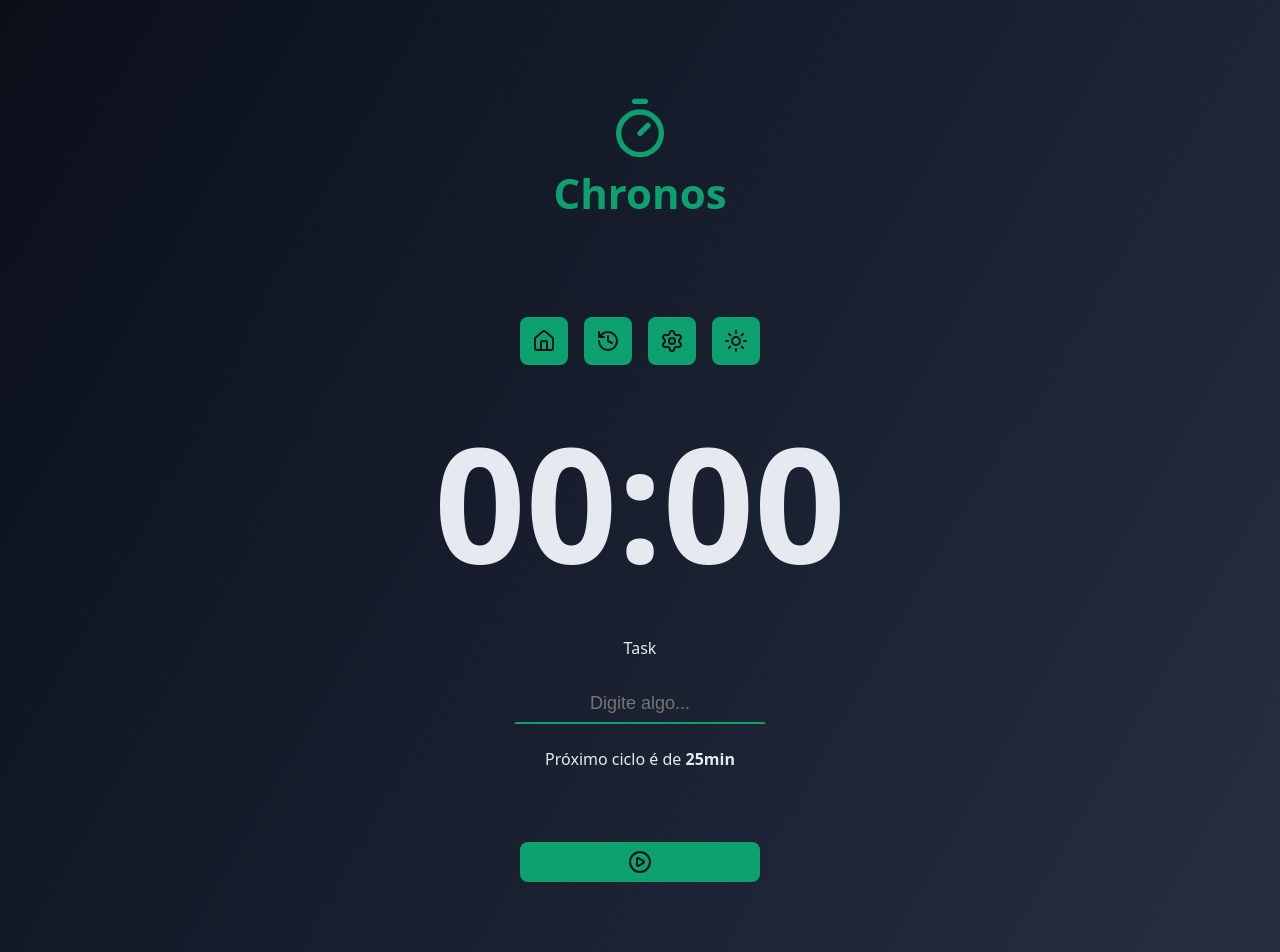
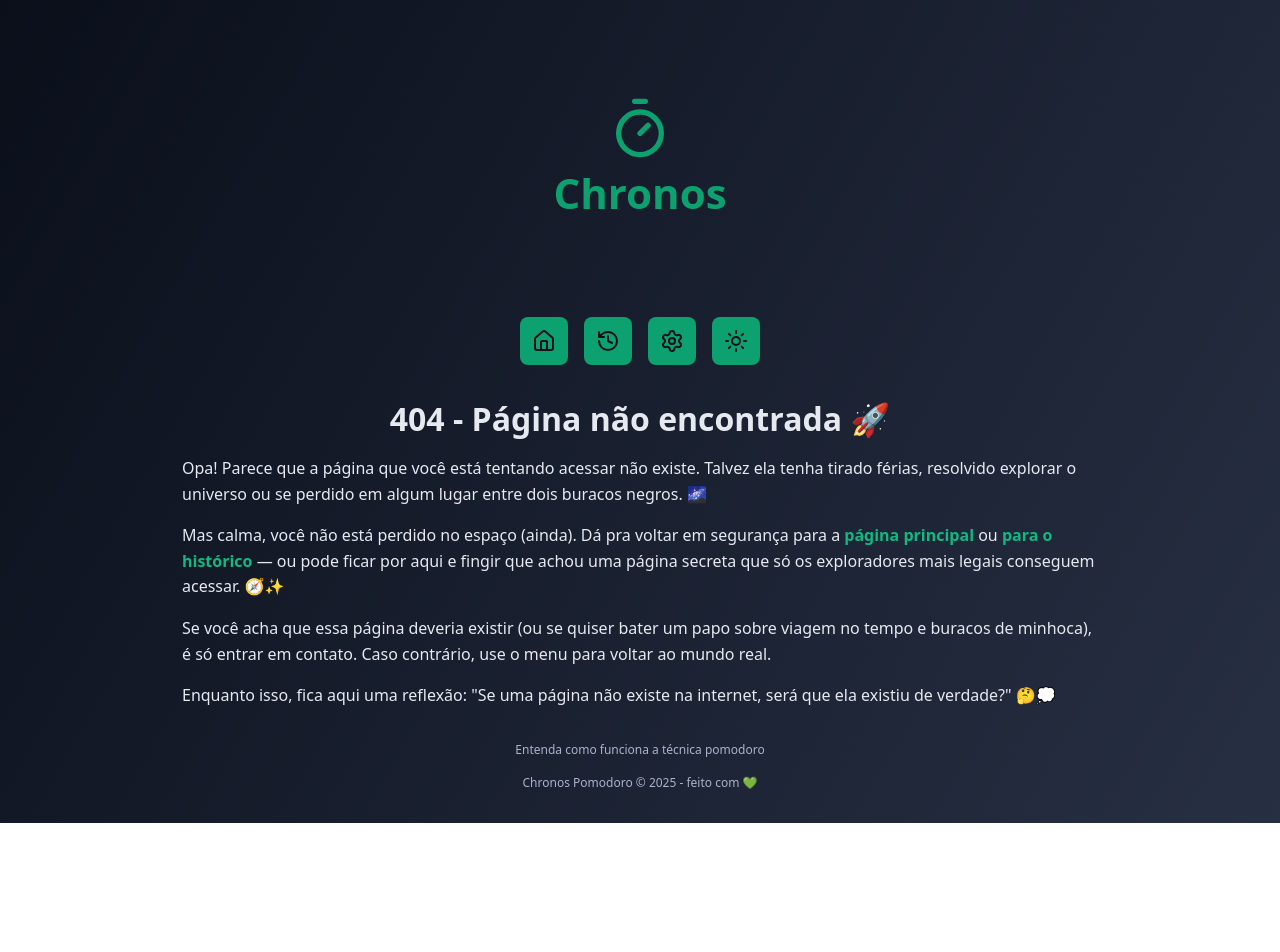
Before and after one commit to juliocesar249/chronos-udemy, a React (Vite) app: page /settings in a window 1280 px wide. Shown: the top 952 px of the page. After the commit the page ends 823 px from the top, so only its background shows below. Built offline with nearby package versions, Linux system fonts and the light colour scheme.

Commit message:
adicionado: react-router e Links adicionado

```diff
--- a/package.json
+++ b/package.json
@@ -13,6 +13,7 @@
     "lucide-react": "^0.541.0",
     "react": "^19.1.1",
     "react-dom": "^19.1.1",
+    "react-router": "^7.8.2",
     "react-toastify": "^11.0.5"
   },
   "devDependencies": {
--- a/src/App.tsx
+++ b/src/App.tsx
@@ -1,15 +1,14 @@
-import { Home } from './pages/home';
 import { TaskContextProvider } from './contexts/TaskContext/TaskContextProvider';
 import './styles/theme.css';
 import './styles/global.css';
-import { Bounce, ToastContainer } from 'react-toastify';
 import { MessagesContainer } from './components/MessagesContainer';
+import { MainRouter } from './routers/MainRouter';
 
 export function App() {
 
   return <TaskContextProvider>
     <MessagesContainer>
-    <Home />
+      <MainRouter/>
     </MessagesContainer>
   </TaskContextProvider>
 }
--- a/src/components/Footer/index.tsx
+++ b/src/components/Footer/index.tsx
@@ -1,10 +1,11 @@
+import { Link } from 'react-router';
 import styles from './styles.module.css';
 
 export function Footer() {
     return (
         <footer className={styles.footer}>
-            <a href=''>Entenda como funciona a técnica pomodoro</a>
-            <a href=''>Chronos Pomodoro &copy; {new Date().getFullYear()} - feito com 💚</a>
+            <Link to='/about-pomodoro/'>Entenda como funciona a técnica pomodoro</Link>
+            <Link to='/'>Chronos Pomodoro &copy; {new Date().getFullYear()} - feito com 💚</Link>
         </footer>
     )
 }
--- a/src/components/Menu/index.tsx
+++ b/src/components/Menu/index.tsx
@@ -1,6 +1,7 @@
 import { HistoryIcon, HouseIcon, MoonIcon, SettingsIcon, SunIcon } from 'lucide-react';
 import styles from './styles.module.css';
 import { useEffect, useState } from 'react';
+import { Link } from 'react-router';
 
 type AvailableThemes = 'dark' | 'light';
 
@@ -27,9 +28,9 @@ export function Menu() {
 
     return (
         <nav className={styles.menu}>
-            <a className={styles.menuLink} href='#' aria-label='Ir para a página inicial' title='Início'>
+            <Link className={styles.menuLink} to='/' aria-label='Ir para a página inicial' title='Início'>
                 <HouseIcon />
-            </a>
+            </Link>
             <a className={styles.menuLink} href='#' aria-label='Ver histórico de tarefas' title='Histórico'>
                 <HistoryIcon />
             </a>
--- a/src/pages/NorFound/index.tsx
+++ b/src/pages/NorFound/index.tsx
@@ -16,10 +16,10 @@ export function NotFound() {
           </p>
           <p>
             Mas calma, você não está perdido no espaço (ainda). Dá pra voltar em
-            segurança para a <a href='/'>página principal</a> ou{' '}
-            <a href='/history'>para o histórico</a> — ou pode ficar por aqui e
-            fingir que achou uma página secreta que só os exploradores mais
-            legais conseguem acessar. 🧭✨
+            segurança para a <a href='/'>página principal</a>{' '}
+            ou <a href='/history/'>para o histórico</a> — ou
+            pode ficar por aqui e fingir que achou uma página secreta que só os
+            exploradores mais legais conseguem acessar. 🧭✨
           </p>
           <p>
             Se você acha que essa página deveria existir (ou se quiser bater um
--- /dev/null
+++ b/src/routers/MainRouter/index.tsx
@@ -0,0 +1,28 @@
+import { BrowserRouter, Route, Routes, useLocation } from "react-router";
+import { Home } from "../../pages/home";
+import { AboutPomodoro } from "../../pages/AboutPomodoro";
+import { NotFound } from "../../pages/NorFound";
+import { useEffect } from "react";
+
+function ScrollToTop() {
+  const {pathname} = useLocation();
+
+  useEffect(() => {
+    window.scrollTo({top: 0, behavior: 'smooth'});
+  }, [pathname])
+
+  return null
+}
+
+export function MainRouter() {
+  return (
+    <BrowserRouter>
+        <Routes>
+          <Route path='/' element={<Home/>} />
+          <Route path='/about-pomodoro' element={<AboutPomodoro/>} />
+          <Route path='*' element={<NotFound/>} />
+        </Routes>
+        <ScrollToTop/>
+      </BrowserRouter>
+  )
+}
```
Also changed, not shown: 1 other file (tests, documents, lock files or other folders).
